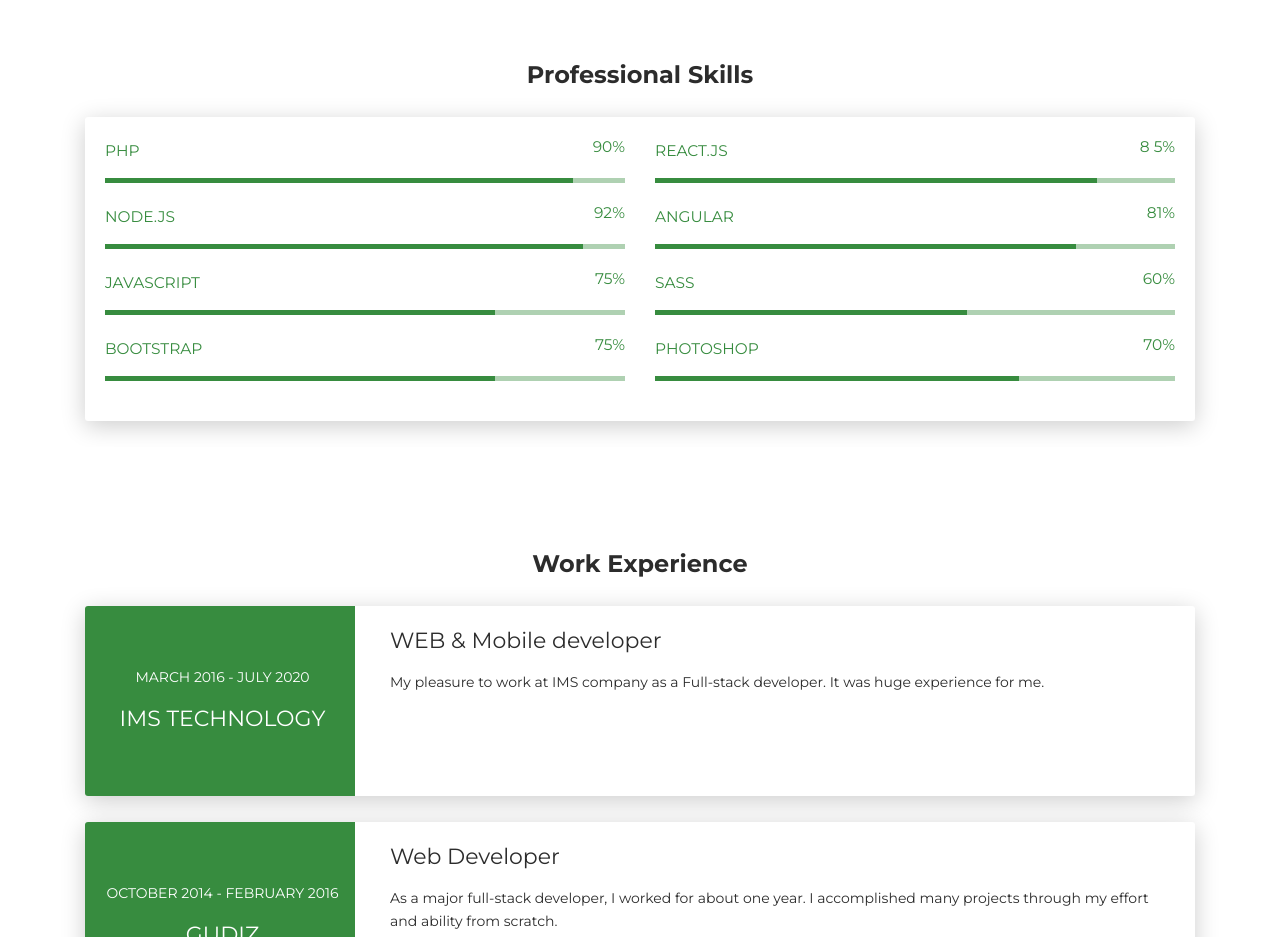
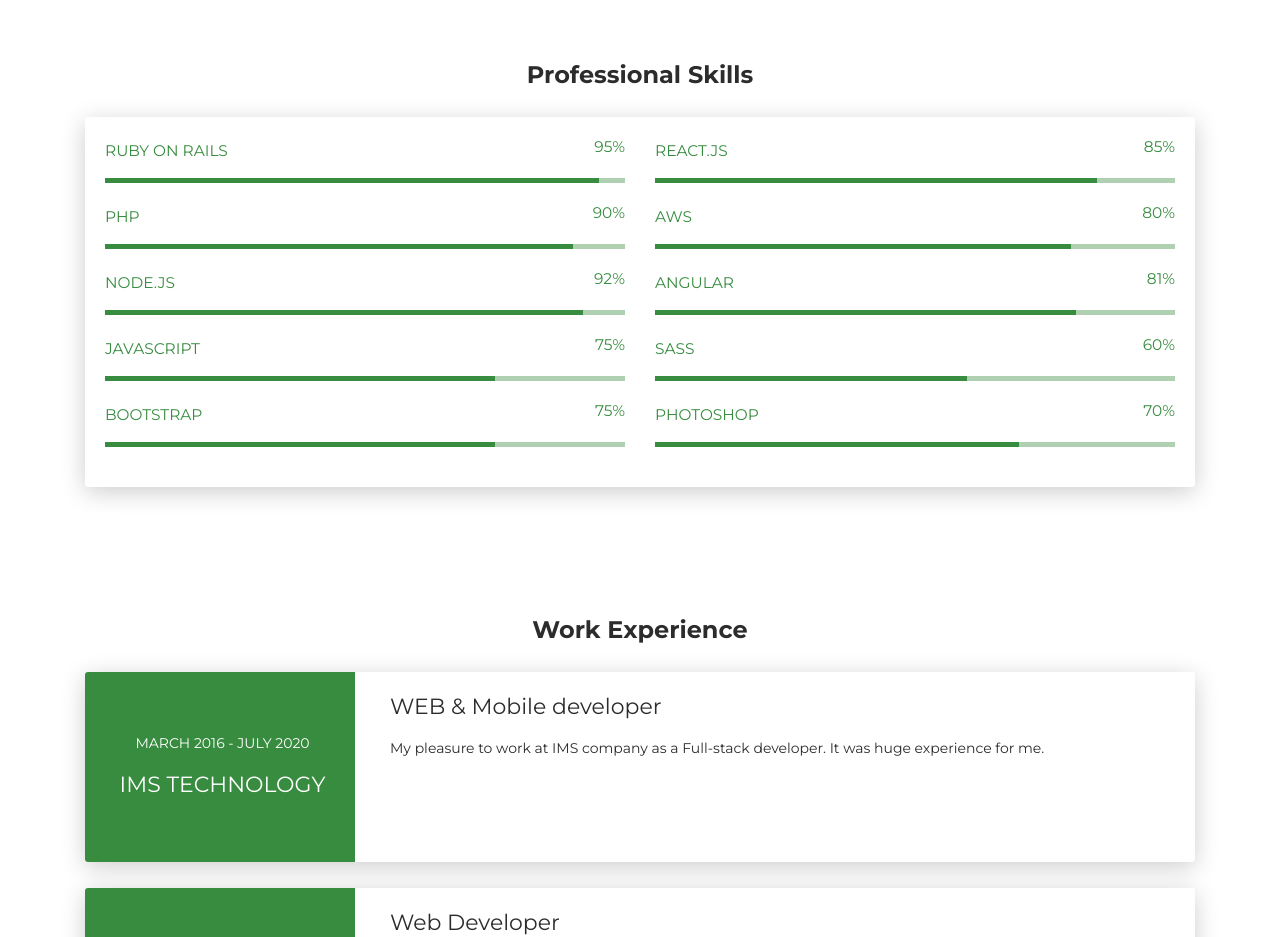
Before and after one commit to vicwebdev/mycv, a plain HTML site: page index.html in a window 1280 px wide. Shown: the part 1180-2117 px from the top of the page. Drawn offline with Linux system fonts and the light colour scheme.

Commit message:
skill add

```diff
--- a/index.html
+++ b/index.html
@@ -114,6 +114,23 @@
       <div class="card-body">
         <div class="row">
           <div class="col-md-6">
+            <div class="progress-container progress-primary"><span class="progress-badge">Ruby on Rails</span>
+              <div class="progress">
+                <div class="progress-bar progress-bar-primary" data-aos="progress-full" data-aos-offset="10" data-aos-duration="2000" role="progressbar" aria-valuenow="95" aria-valuemin="0" aria-valuemax="100" style="width: 95%;"></div><span class="progress-value">95%</span>
+              </div>
+            </div>
+          </div>
+          <div class="col-md-6">
+            <div class="progress-container progress-primary"><span class="progress-badge">React.js</span>
+              <div class="progress">
+                <div class="progress-bar progress-bar-primary" data-aos="progress-full" data-aos-offset="10" data-aos-duration="2000" role="progressbar" aria-valuenow="85" aria-valuemin="0" aria-valuemax="100" style="width: 85%;"></div><span class="progress-value">85%</span>
+              </div>
+            </div>
+          </div>
+
+        </div>
+        <div class="row">
+          <div class="col-md-6">
             <div class="progress-container progress-primary"><span class="progress-badge">PHP</span>
               <div class="progress">
                 <div class="progress-bar progress-bar-primary" data-aos="progress-full" data-aos-offset="10" data-aos-duration="2000" role="progressbar" aria-valuenow="90" aria-valuemin="0" aria-valuemax="100" style="width: 90%;"></div><span class="progress-value">90%</span>
@@ -121,9 +138,9 @@
             </div>
           </div>
           <div class="col-md-6">
-            <div class="progress-container progress-primary"><span class="progress-badge">React.js</span>
+            <div class="progress-container progress-primary"><span class="progress-badge">AWS</span>
               <div class="progress">
-                <div class="progress-bar progress-bar-primary" data-aos="progress-full" data-aos-offset="10" data-aos-duration="2000" role="progressbar" aria-valuenow="85" aria-valuemin="0" aria-valuemax="100" style="width: 85%;"></div><span class="progress-value">8  5%</span>
+                <div class="progress-bar progress-bar-primary" data-aos="progress-full" data-aos-offset="10" data-aos-duration="2000" role="progressbar" aria-valuenow="80" aria-valuemin="0" aria-valuemax="100" style="width: 80%;"></div><span class="progress-value">80%</span>
               </div>
             </div>
           </div>
```
